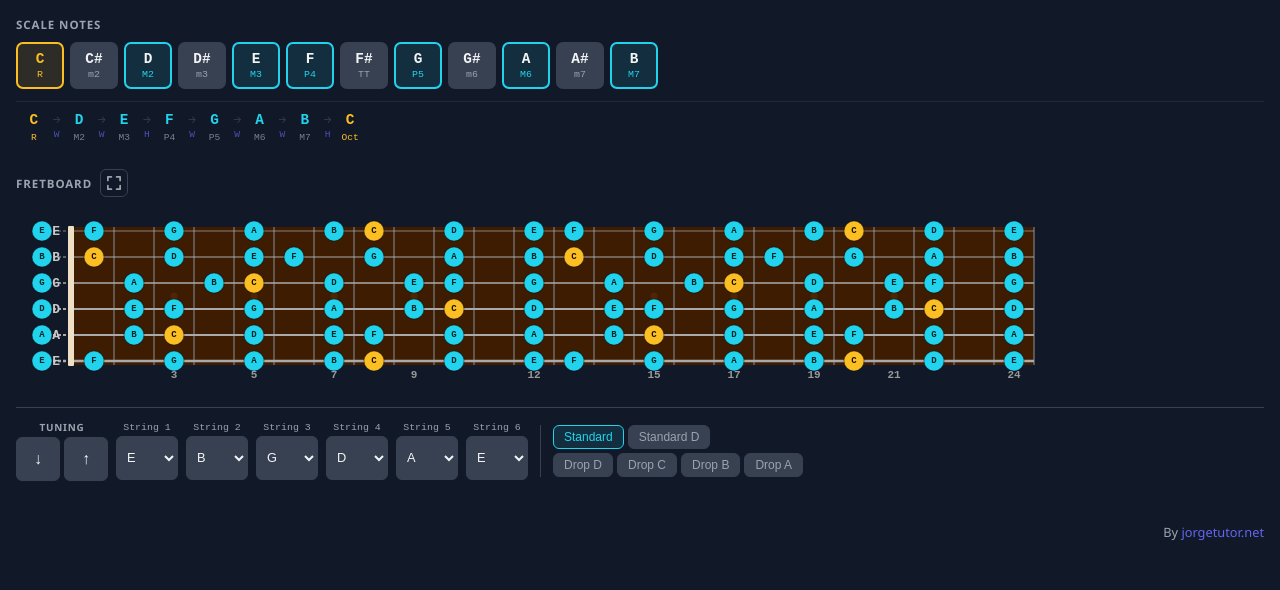
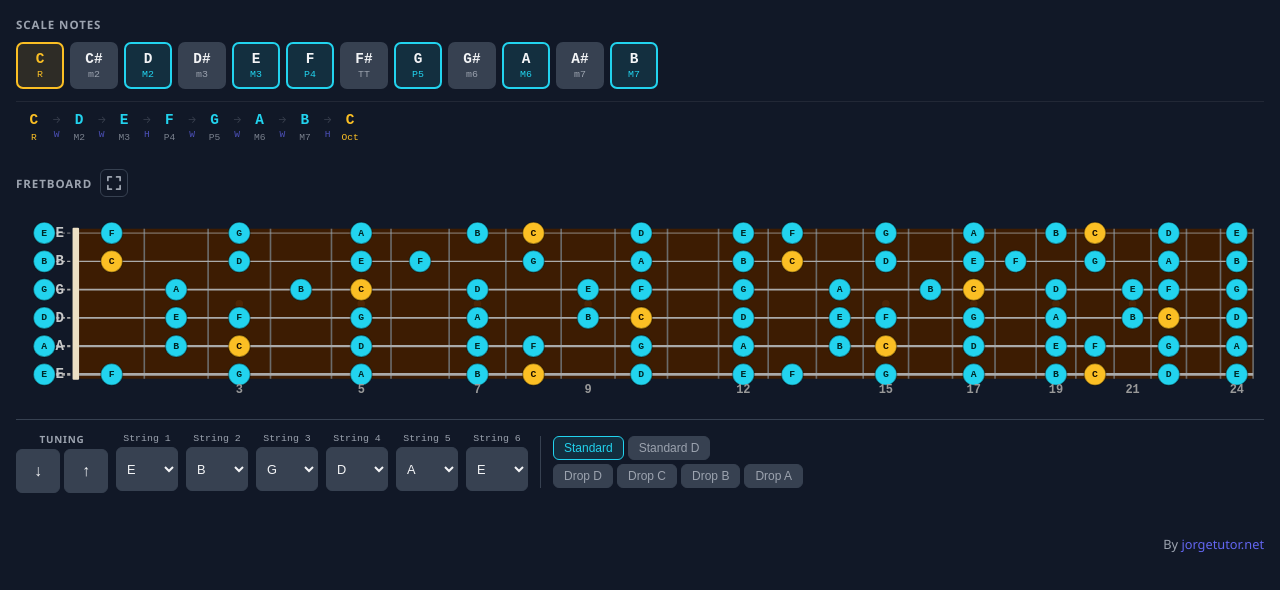
Before and after one commit to jorgetutor/guitar-scale, a website built with Vite: page index.html in a window 1280 px wide. Shown: the part 150-740 px from the top of the page. Built offline with nearby package versions, Linux system fonts and the light colour scheme.

Commit message:
more realistic fretboard

```diff
--- a/src/main.ts
+++ b/src/main.ts
@@ -175,7 +175,8 @@
 
 // ── Fretboard SVG ─────────────────────────────────────────────────────────────
 
-const FRET_W   = 40;
+const FRET_W_MAX = 60; // first fret width (widest, near nut)
+const FRET_W_MIN = 30; // last fret width (narrowest, near body)
 const STR_SP   = 26;
 const L_PAD    = 52;
 const NUT_W    = 6;
@@ -204,19 +205,27 @@
   const {root, intervals, frets, strings, tuning} = s;
   const active = new Set(intervals);
 
-  const W = L_PAD + NUT_W + frets * FRET_W + 10;
+  // Precompute cumulative fret bar positions from the nut.
+  // Fret widths taper linearly from FRET_W_MAX (near nut) to FRET_W_MIN (near body).
+  const cumX: number[] = [0];
+  for (let f = 1; f <= frets; f++) {
+    const t = frets > 1 ? (f - 1) / (frets - 1) : 0;
+    cumX.push(cumX[f - 1] + FRET_W_MAX - (FRET_W_MAX - FRET_W_MIN) * t);
+  }
+
+  const W = L_PAD + NUT_W + cumX[frets] + 10;
   const H = TOP_PAD + (strings - 1) * STR_SP + BOT_PAD;
 
   const sY   = (di: number) => TOP_PAD + di * STR_SP;
   const fX   = (f: number)  => f === 0
     ? L_PAD / 2
-    : L_PAD + NUT_W + (f - 0.5) * FRET_W;
-  const barX = (f: number)  => L_PAD + NUT_W + f * FRET_W;
+    : L_PAD + NUT_W + (cumX[f - 1] + cumX[f]) / 2;
+  const barX = (f: number)  => L_PAD + NUT_W + cumX[f];
 
   const p: string[] = [];
 
   // Board body
-  p.push(`<rect x="${L_PAD+NUT_W}" y="${TOP_PAD-4}" width="${frets*FRET_W}" height="${(strings-1)*STR_SP+8}" fill="#3d1c02" rx="2"/>`);
+  p.push(`<rect x="${L_PAD+NUT_W}" y="${TOP_PAD-4}" width="${cumX[frets]}" height="${(strings-1)*STR_SP+8}" fill="#3d1c02" rx="2"/>`);
 
   // Fret bars
   for (let f = 1; f <= frets; f++) {
@@ -243,7 +252,7 @@
   for (let di = 0; di < strings; di++) {
     const y  = sY(di);
     const sw = 0.7 + (di / Math.max(strings - 1, 1)) * 1.8;
-    p.push(`<line x1="${L_PAD+NUT_W}" y1="${y}" x2="${L_PAD+NUT_W+frets*FRET_W}" y2="${y}" stroke="#aaa" stroke-width="${sw}"/>`);
+    p.push(`<line x1="${L_PAD+NUT_W}" y1="${y}" x2="${L_PAD+NUT_W+cumX[frets]}" y2="${y}" stroke="#aaa" stroke-width="${sw}"/>`);
     p.push(`<line x1="${L_PAD/2+6}" y1="${y}" x2="${L_PAD}" y2="${y}" stroke="#aaa" stroke-width="${sw}" stroke-dasharray="3 2"/>`);
   }
 
@@ -282,7 +291,7 @@
     }
   }
 
-  return `<svg xmlns="http://www.w3.org/2000/svg" viewBox="0 0 ${W} ${H}" width="${W}" height="${H}" style="display:block">${p.join('')}</svg>`;
+  return `<svg xmlns="http://www.w3.org/2000/svg" viewBox="0 0 ${W} ${H}" style="display:block;width:100%;height:auto">${p.join('')}</svg>`;
 }
 
 // ── Tuning Presets ───────────────────────────────────────────────────────────
--- a/src/style.css
+++ b/src/style.css
@@ -322,7 +322,7 @@ input[type="number"] { -moz-appearance: textfield; }
   min-width: 600px;
 }
 
-.fretboard-scroll { overflow-x: auto; padding-bottom: 4px; }
+.fretboard-scroll { overflow-x: auto; }
 
 /* Tuning (inside fretboard section) */
 .tuning-section {
```
